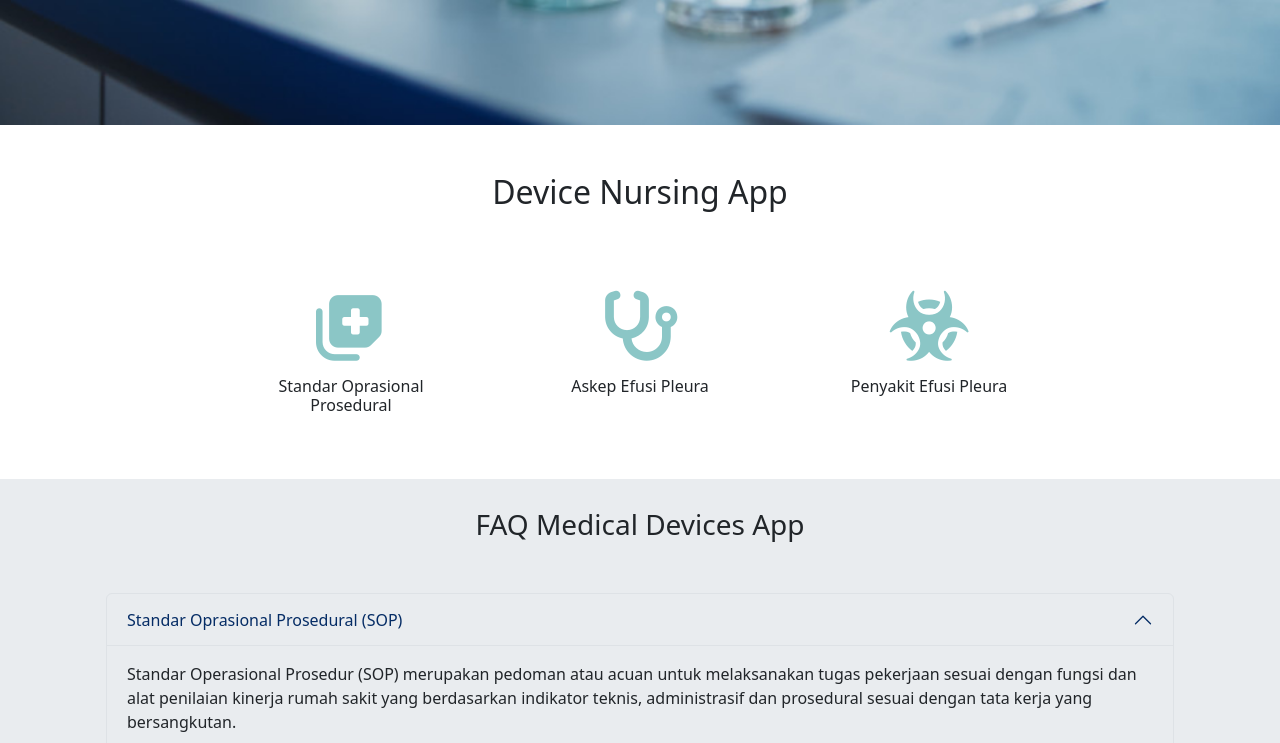
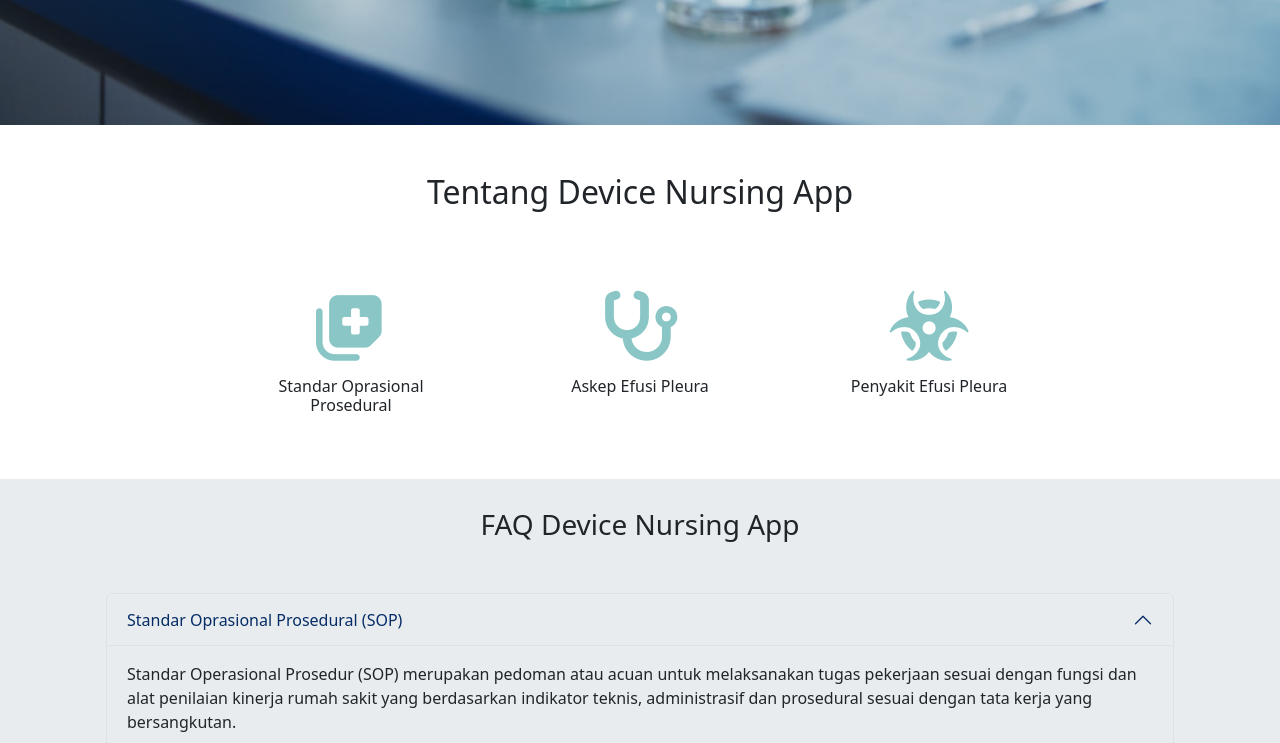
Before and after one commit to keperawaatan/devices.nursing.app.io, a plain HTML site: page index.html in a window 1280 px wide. Shown: the part 628-1371 px from the top of the page. Drawn offline with Linux system fonts and the light colour scheme.

Commit message:
Update index.html

```diff
--- a/index.html
+++ b/index.html
@@ -64,7 +64,7 @@
   <!-- content Item -->
   <div class="container mt-2 p-3  text-center">
     <div class="card-text p-4">
-      <h4 class="fs-2">Device Nursing App</h4>
+      <h4 class="fs-2">Tentang Device Nursing App</h4>
     </div>
     <div class="row row-cols-1 row-cols-lg-4 g-5 d-flex justify-content-center">
       <div class="col-md-3 ">
@@ -101,7 +101,7 @@
   </div>
 
   <div class="bg-body-secondary mt-4">
-    <div class="text-center p-4"><span class="fs-3 ">FAQ Medical Devices App</span>
+    <div class="text-center p-4"><span class="fs-3 ">FAQ Device Nursing App</span>
     </div>
 
     <div class="cots container">
```
